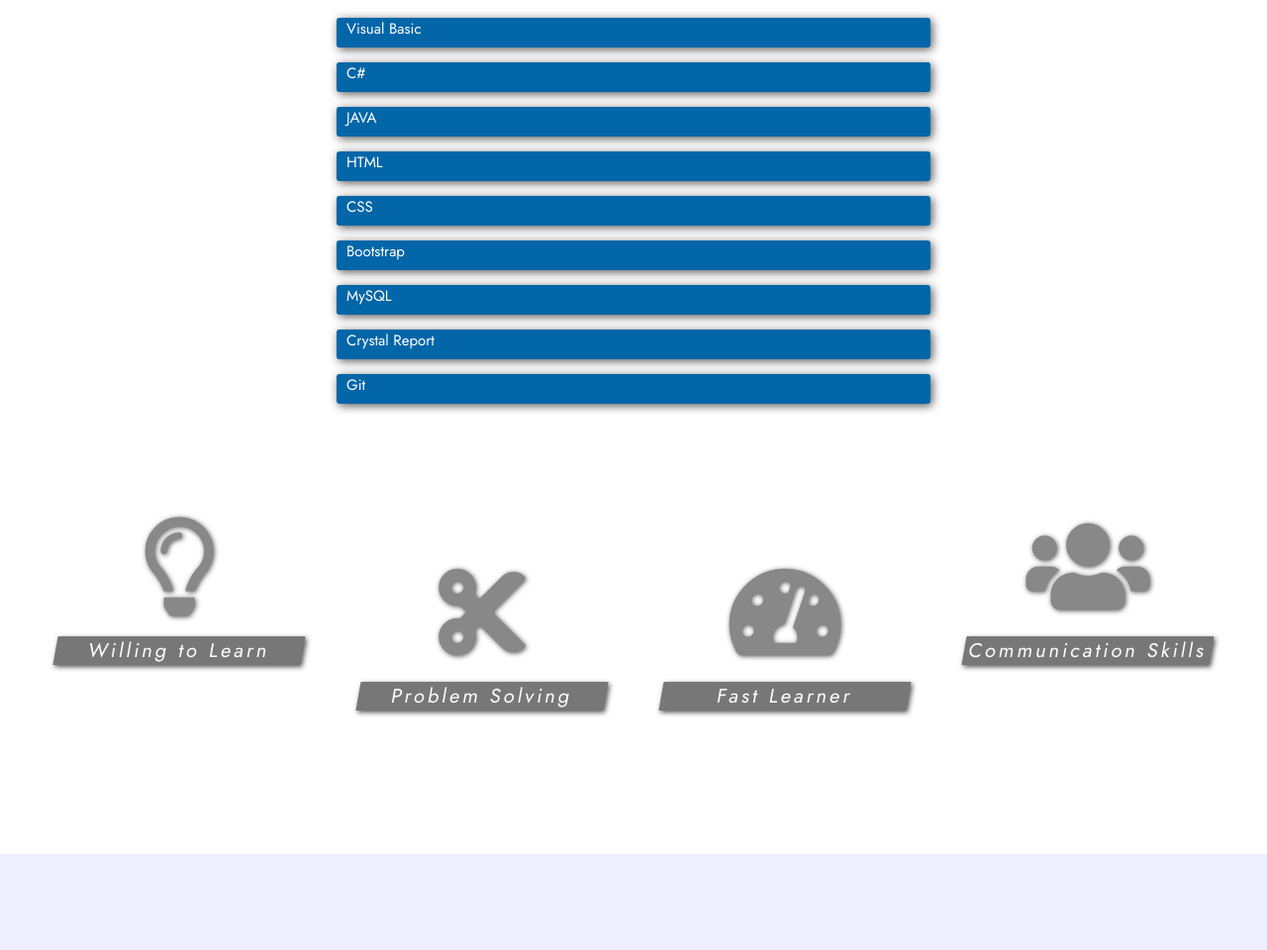
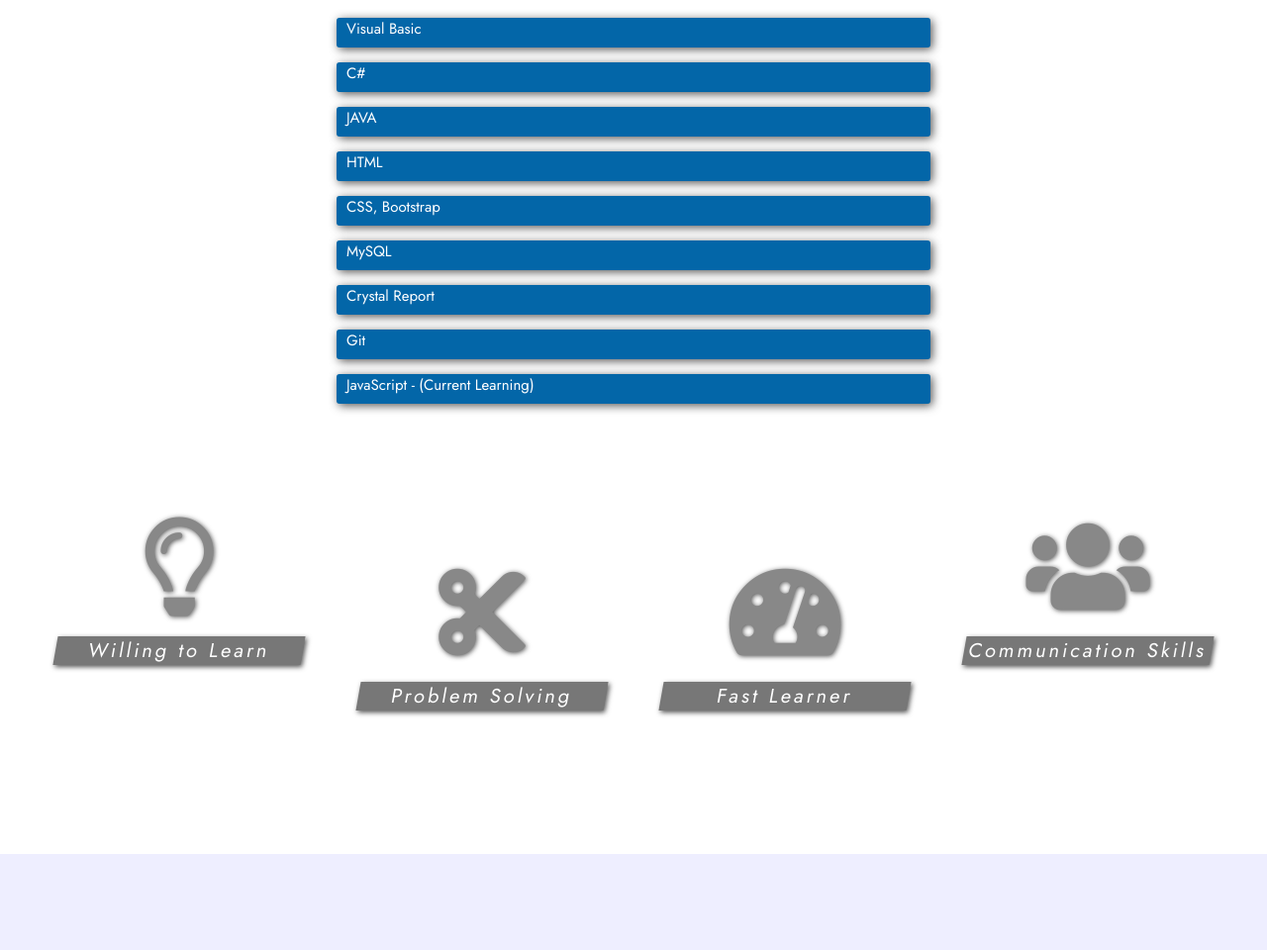
Before and after one commit to micorayen/mar, a plain HTML site: page index.html in a window 1280 px wide. Shown: the part 1173-2133 px from the top of the page at 99% size. Drawn offline with Linux system fonts and the light colour scheme.

Commit message:
update resume-link
update resume-link & skill section - 'JavaScript - currently learning'

```diff
--- a/index.html
+++ b/index.html
@@ -22,7 +22,7 @@
       <h3 class="person-name">Mico Rayen</h3>
       <div>
         <a href="#section-3" class="section-1-btn">Projects</a>
-        <a href="https://drive.google.com/file/d/18-T750UxuTCKslmOZNyBb9eVwCOsZdib/view?usp=sharing"
+        <a href="https://drive.google.com/file/d/1Kkwfd4Gx-GgxF3Reoq03xoElJI4pUCsB/view?usp=sharing"
           class="section-1-btn" target="_blank">→Resume</a>
       </div>
     </section>
@@ -64,12 +64,7 @@
         </div>
         <div class="skill-bar">
           <p class="skill-text">
-            CSS
-          </p>
-        </div>
-        <div class="skill-bar">
-          <p class="skill-text">
-            Bootstrap
+            CSS, Bootstrap
           </p>
         </div>
         <div class="skill-bar">
@@ -85,6 +80,11 @@
         <div class="skill-bar">
           <p class="skill-text">
             Git
+          </p>
+        </div>
+        <div class="skill-bar">
+          <p class="skill-text">
+            JavaScript - (Current Learning)
           </p>
         </div>
         <!--<div class="skill-bar">
```
